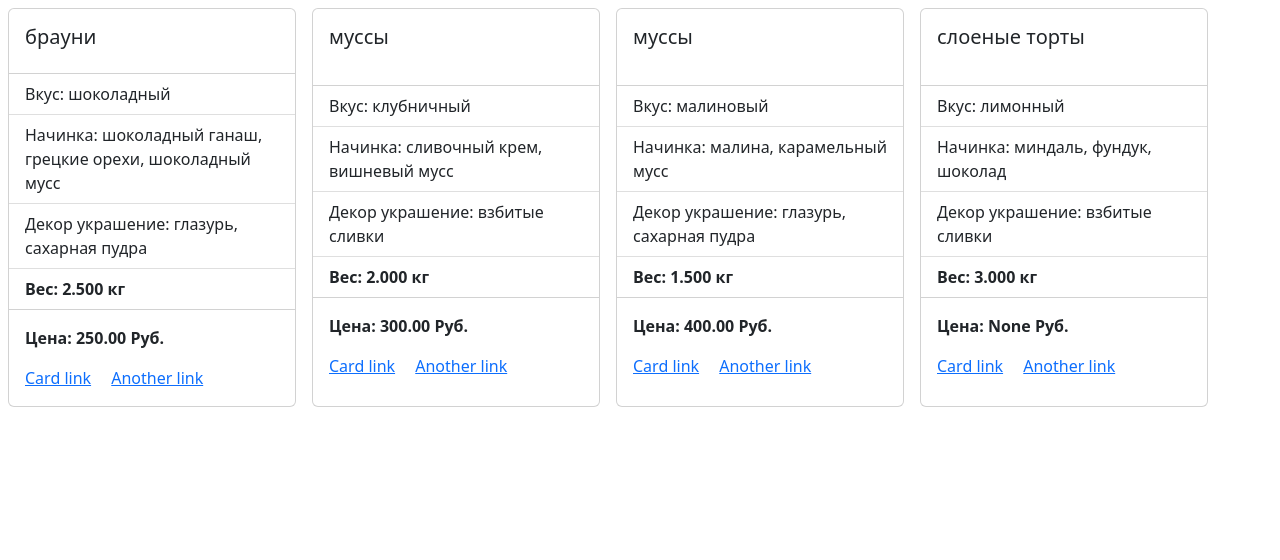
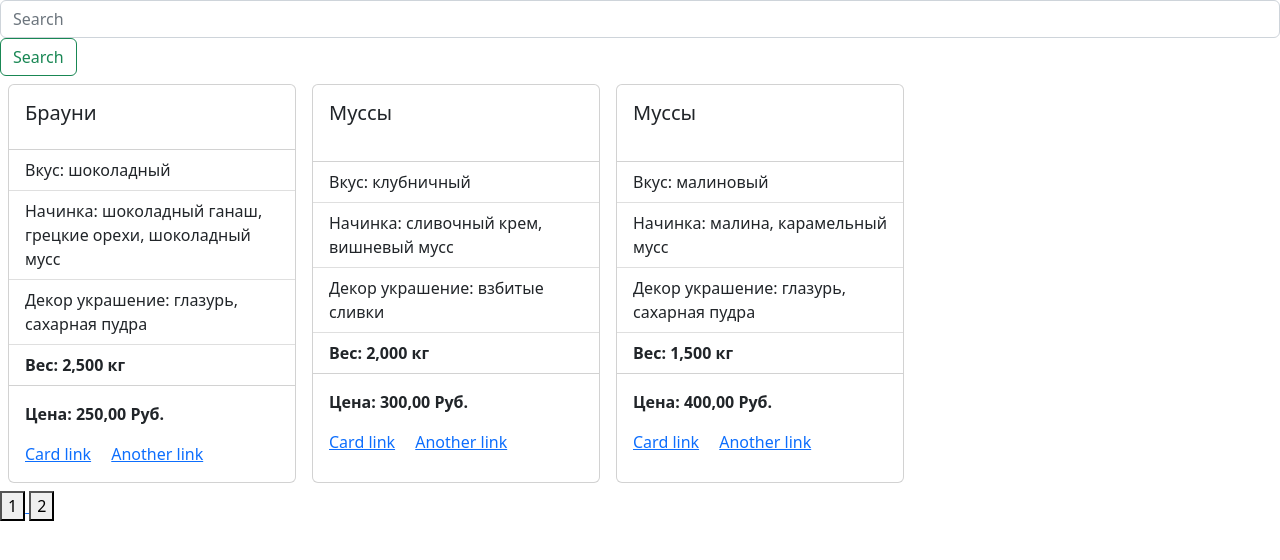
Before and after one commit to acckioctober/Sergei_Ivshin_29-1, a Django app: page /pastries/ in a window 1280 px wide. Shown: the part 126-686 px from the top of the page. Run offline with Django 4.2, Linux system fonts and the light colour scheme; data comes from the database, SQL or seed files in the repository; both versions use the stored data as it was after the commit.

Commit message:
добавлен контекстный поиск и пагинация на основной странице

```diff
--- a/cake_store/settings.py
+++ b/cake_store/settings.py
@@ -105,7 +105,7 @@
 # Internationalization
 # https://docs.djangoproject.com/en/4.2/topics/i18n/
 
-LANGUAGE_CODE = 'en-us'
+LANGUAGE_CODE = 'ru-RU'
 
 TIME_ZONE = 'UTC'
 
--- /dev/null
+++ b/pastries/constants.py
@@ -0,0 +1 @@
+PAGINATION_LIMIT = 3
--- a/pastries/models.py
+++ b/pastries/models.py
@@ -5,6 +5,9 @@
     name = models.CharField(max_length=200)
     description = models.TextField(blank=True, null=True)
     available = models.BooleanField(default=True)
+    class Meta:
+        verbose_name = 'Тип торта'
+        verbose_name_plural = 'Типы тортов'
 
     def __str__(self):
         return self.name
@@ -13,6 +16,9 @@
     name = models.CharField(max_length=200)
     description = models.TextField(blank=True, null=True)
     available = models.BooleanField(default=True)
+    class Meta:
+        verbose_name = 'Вкус'
+        verbose_name_plural = 'Вкусы'
 
     def __str__(self):
         return self.name
@@ -24,6 +30,9 @@
     available = models.BooleanField(default=True)
     cake_types = models.ManyToManyField(CakeType, blank=True)
     tastes = models.ManyToManyField(Taste, blank=True)
+    class Meta:
+        verbose_name = 'Начинка'
+        verbose_name_plural = 'Начинки'
 
     def __str__(self):
         return self.name
@@ -34,6 +43,9 @@
     available = models.BooleanField(default=True)
     cake_types = models.ManyToManyField(CakeType, blank=True)
     tastes = models.ManyToManyField(Taste, blank=True)
+    class Meta:
+        verbose_name = 'Топпинг'
+        verbose_name_plural = 'Топпинги'
 
     def __str__(self):
         return self.name
@@ -49,6 +61,9 @@
     price = models.DecimalField(max_digits=5, decimal_places=2, blank=True, null=True)
     available = models.BooleanField(default=True)
     add_info = models.TextField(blank=True, null=True)  # новое поле
+    class Meta:
+        verbose_name = 'Торт'
+        verbose_name_plural = 'Торты'
 
     def __str__(self):
         return self.cake_type.name + ' ' + self.taste.name + ' ' + str(self.weight) + ' кг'
--- a/pastries/templates/pastries/cake_detail.html
+++ b/pastries/templates/pastries/cake_detail.html
@@ -7,12 +7,12 @@
             <img src="{{ cake.image.url }}" class="card-img-top" alt="{{ cake.name }}">
         {% endif %}
         <div class="card-body">
-            <h5 class="card-title">{{ cake.cake_type }}</h5>
-            <p class="card-text">{{ cake.cake_type.description }}</p>
+            <h5 class="card-title">{{ cake.cake_type|capfirst }}</h5>
+            <p class="card-text">{{ cake.cake_type.description|capfirst }}</p>
         </div>
         <ul class="list-group list-group-flush">
             <!-- Перечисляем вкусы торта -->
-            <li class="list-group-item"><strong>Вкус:</strong> <strong>{{ cake.taste.name }}</strong><br>{{ cake.taste.description }}</li>
+            <li class="list-group-item"><strong>Вкус:</strong> <strong>{{ cake.taste.name }}</strong><br>{{ cake.taste.description|capfirst }}</li>
             <!-- Перечисляем начинки -->
             <li class="list-group-item">
                 <strong>Начинки:</strong>
--- a/pastries/templates/pastries/pastries.html
+++ b/pastries/templates/pastries/pastries.html
@@ -1,11 +1,14 @@
 {% extends 'layouts/index.html' %}
 {% block content %}
-    <!-- Удален класс justify-content-center для выравнивания контента по левому краю -->
+    <form class="form-inline my-2 my-lg-0" method="GET" action="/pastries/">
+        <input class="form-control mr-sm-2" type="search" placeholder="Search" aria-label="Search" name="q">
+        <button class="btn btn-outline-success my-2 my-sm-0" type="submit">Search</button>
+    </form>
     <div class="cakes d-flex flex-wrap">
         {% for data in cakes_data %}
             <div class="card m-2" style="width: 18rem;"> <!--добавлен класс m-2 для отступов-->
               <div class="card-body">
-                <h5 class="card-title">{{ data.cake.cake_type }}</h5>
+                <h5 class="card-title">{{ data.cake.cake_type|capfirst }}</h5>
               </div>
               <ul class="list-group list-group-flush">
                 <li class="list-group-item">Вкус: {{ data.cake.taste.name }}</li>
@@ -22,4 +25,11 @@
             </div>
         {% endfor %}
     </div>
+    <div class="pages">
+        {% for page in pages %}
+            <a href= "/pastries/?page={{ page }}">
+                <button> {{ page }} </button>
+            </a>
+        {% endfor %}
+    </div>
 {% endblock %}
--- a/pastries/views.py
+++ b/pastries/views.py
@@ -2,6 +2,10 @@
 from pastries.models import Cake, Taste, Filling, Topping, CakeType, Event
 from pastries.forms import CakeCreateForm, EventCreateForm
 from django.contrib.auth.decorators import login_required
+from django.db.models import Q
+from django.db.models.functions import Lower
+from pastries.constants import PAGINATION_LIMIT
+import math
 
 def main_page(request):
     if request.method == "GET":
@@ -11,6 +15,22 @@
 def pastries_view(request):
     if request.method == "GET":
         cakes = Cake.objects.all()
+        search_query = request.GET.get('q', '')  # Получаем поисковый запрос, если он есть, иначе - пустая строка
+        if search_query:
+            cakes = cakes.annotate(
+                lower_cake_type_name=Lower('cake_type__name'),
+                lower_cake_type_description=Lower('cake_type__description'),
+                lower_taste_name=Lower('taste__name'),
+                lower_taste_description=Lower('taste__description'),
+            ).filter(
+                Q(lower_cake_type_name__contains=search_query.lower()) |
+                Q(lower_cake_type_description__contains=search_query.lower()) |
+                Q(lower_taste_name__contains=search_query.lower()) |
+                Q(lower_taste_description__contains=search_query.lower())
+            ).distinct()
+        page = int(request.GET.get('page', 1))
+        max_page = math.ceil(cakes.count() / PAGINATION_LIMIT)
+        cakes = cakes[(page - 1) * PAGINATION_LIMIT:page * PAGINATION_LIMIT]
         cakes_data = []
         for cake in cakes:
             fillings = ", ".join([filling.name for filling in cake.fillings.all()])
@@ -21,7 +41,8 @@
                 'toppings': toppings,
                 'user': request.user,
             })
-        return render(request, "pastries/pastries.html", {'cakes_data': cakes_data})
+        pages = range(1, max_page + 1)
+        return render(request, "pastries/pastries.html", {'cakes_data': cakes_data, 'pages': pages})
 
 
 def cake_detail(request, cake_id):
```
Also changed, not shown: db.sqlite3.
